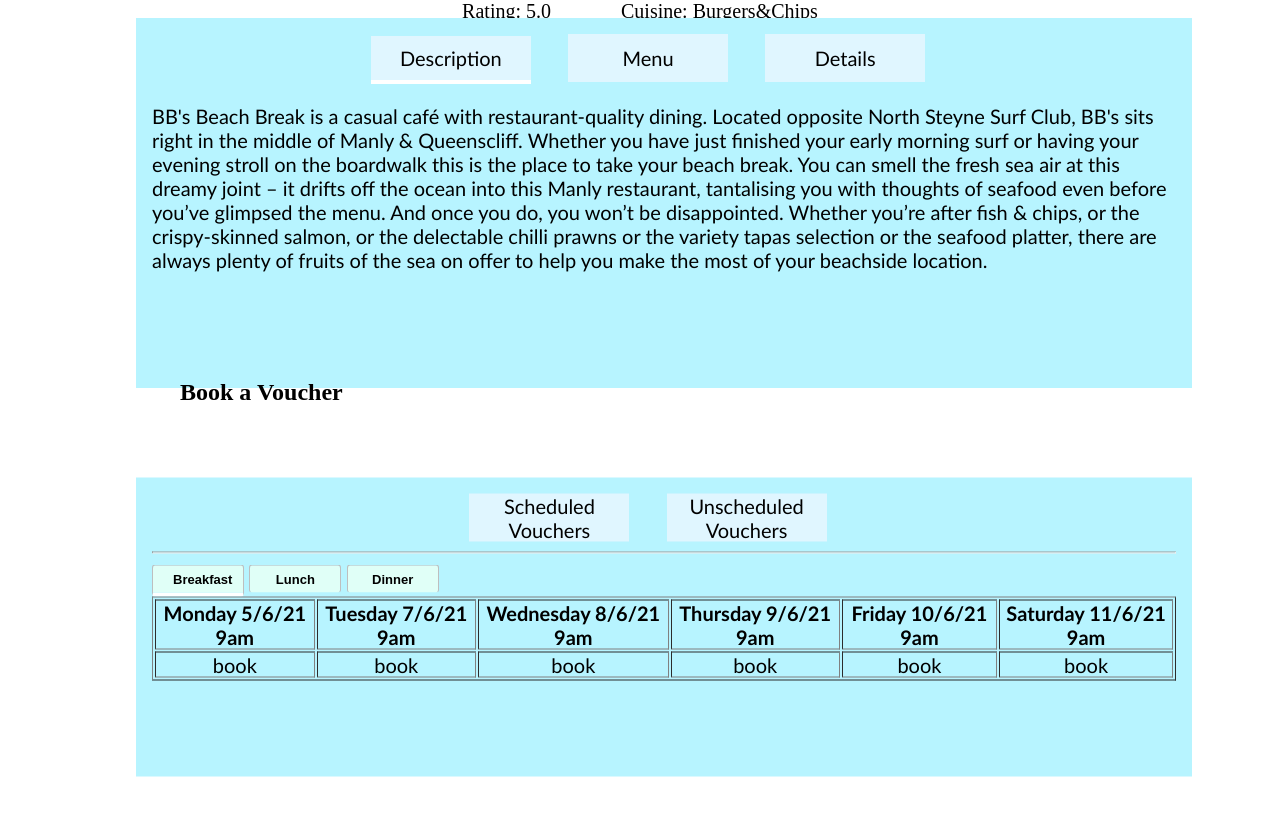
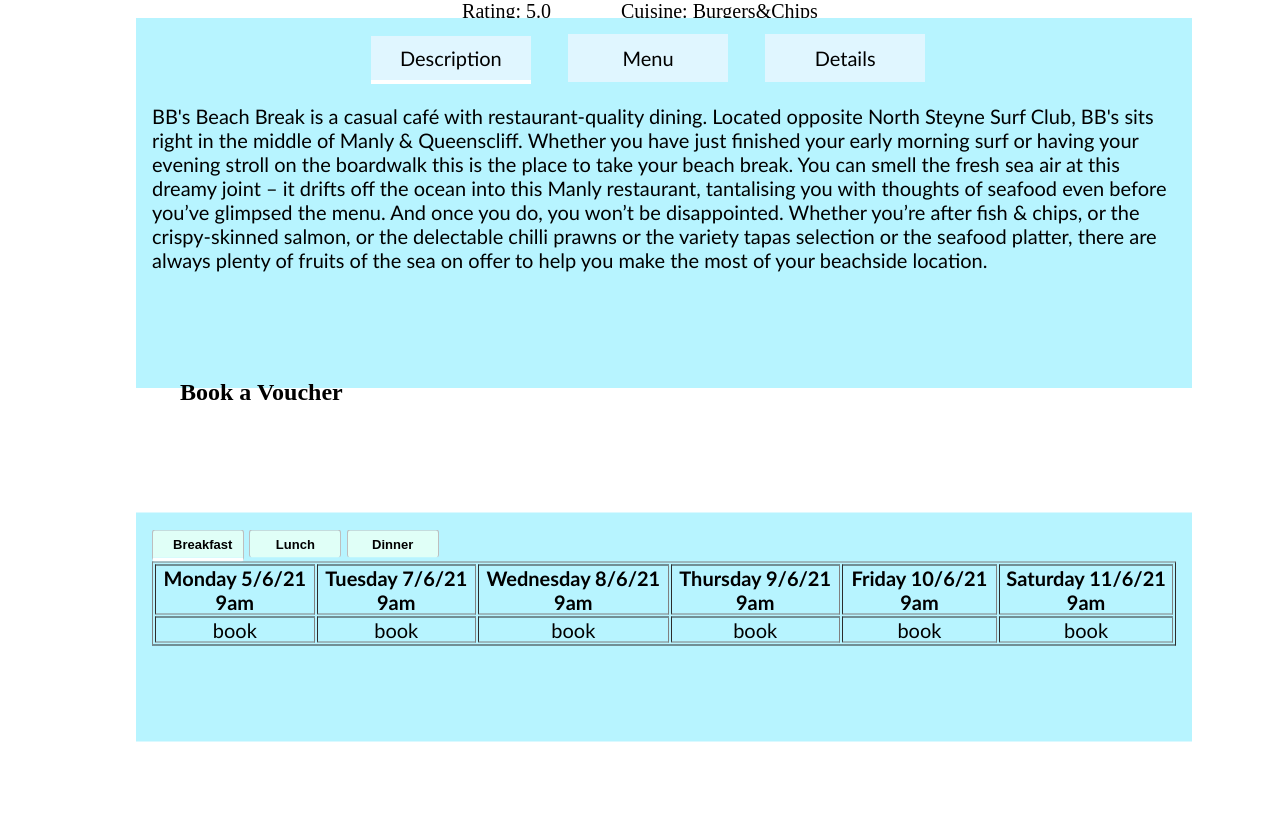
Before and after one commit to JoeZhao527/capstoneproject-comp3900-h13a-pass, a Flask app: template frontend/templates/eatery_public_profile.html in a window 1280 px wide. Shown: the part 561-1377 px from the top of the page. Run offline with Flask 2, Linux system fonts and the light colour scheme; the template is opened without the code that fills it, so the values that code supplies are empty.

Commit message:
update html

```diff
--- a/frontend/templates/eatery_public_profile.html
+++ b/frontend/templates/eatery_public_profile.html
@@ -97,11 +97,7 @@
 
     <!--Book a Voucher-->
     <section class = "container" id = "voucherPart">
-        <div style = "text-align:center" id="schedule-switch">
-            <button id="Scheduled-Vouchers-btn">Scheduled Vouchers</button>
-            <button id="Unscheduled-Vouchers-btn">Unscheduled Vouchers</button>
-        </div>
-        <hr>
+
         <div style = "text-align:left" id="time-switch">
             <button id="Breakfast-btn">Breakfast</button>
             <button id="Lunch-btn">Lunch</button>
```
Also changed, not shown: frontend/static/scripts/diner_home.js (added), frontend/static/scripts/diner_profile.js (added), frontend/static/styles/diner_home.css (added), frontend/static/styles/diner_profile.css (added), frontend/templates/diner_home.html (added), frontend/templates/diner_profile.html (added).
